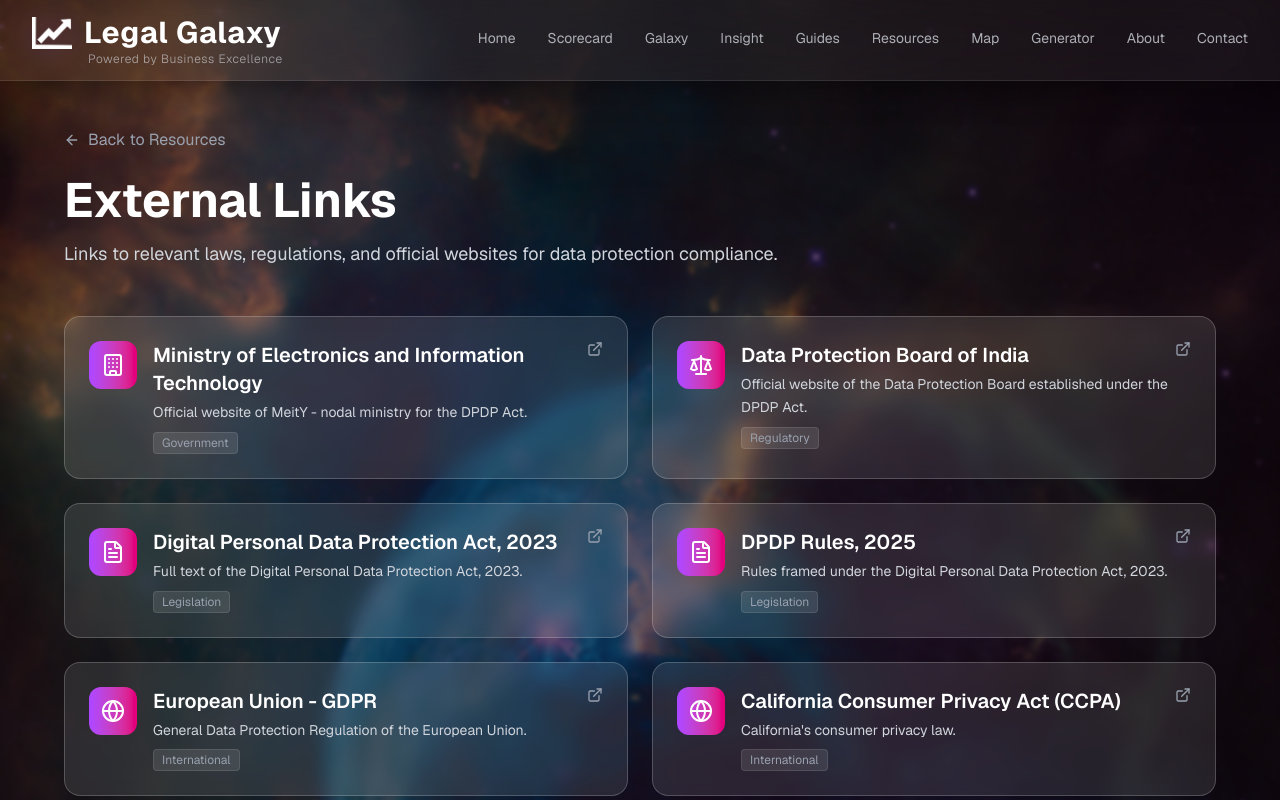
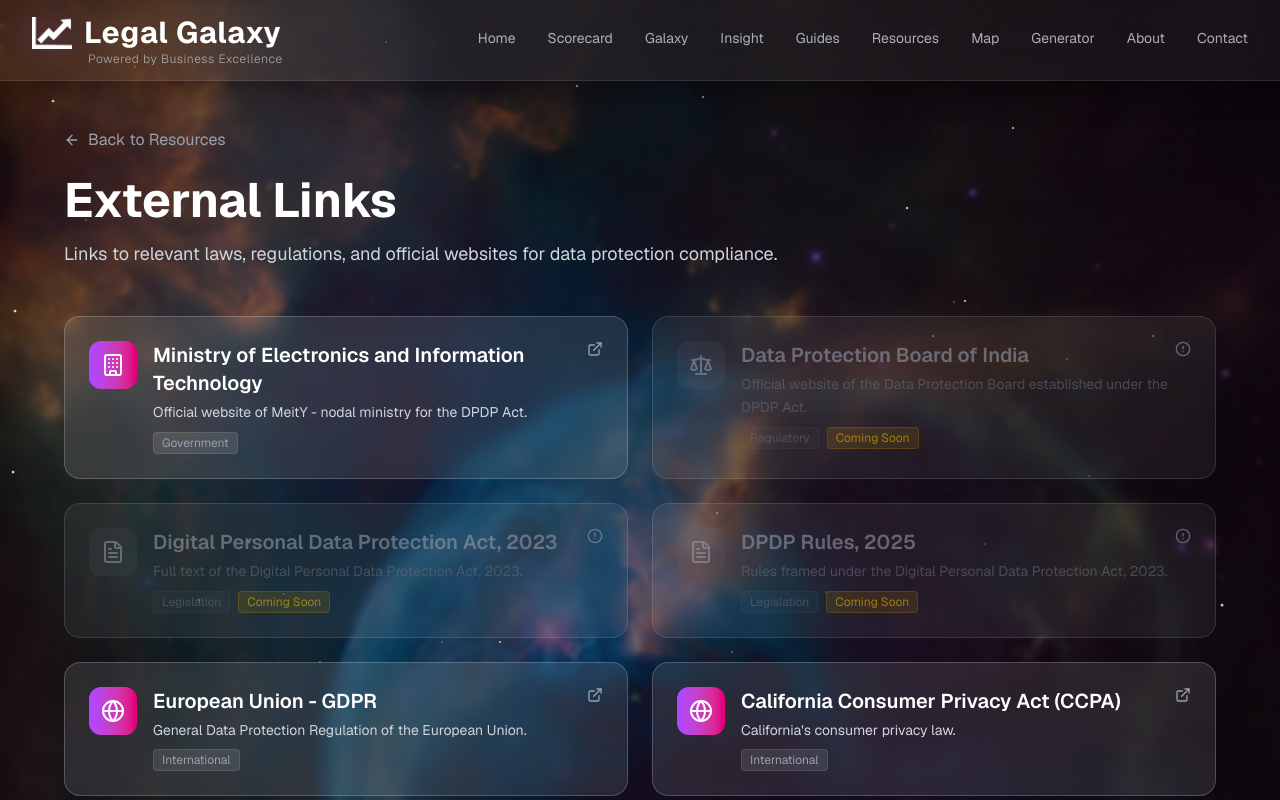
Before and after one commit to yashkulshrestha1102/data-protection-galaxy, a Next.js app: page /resources/links in a window 1280 px wide. Shown: the top 800 px of the page. Built offline with nearby package versions, Linux system fonts and the light colour scheme.

Commit message:
fix: links page converted to client component - build successful

```diff
--- a/app/resources/links/page.tsx
+++ b/app/resources/links/page.tsx
@@ -1,12 +1,31 @@
+"use client";
+
+import { useState, useEffect } from 'react';
 import Link from 'next/link';
 import { ArrowLeft, ExternalLink, Globe, FileText, Building, Scale, AlertCircle } from 'lucide-react';
 
-export const metadata = {
-  title: 'External Links | DPDP Act Resources',
-  description: 'Links to relevant laws, regulations, and official websites for data protection compliance under India\'s Digital Personal Data Protection Act 2023.',
-};
+export default function LinksPage() {
+  const [stars, setStars] = useState<React.ReactNode[]>([]);
 
-export default function LinksPage() {
+  useEffect(() => {
+    const starElements = [];
+    for (let i = 0; i < 50; i++) {
+      starElements.push(
+        <div
+          key={i}
+          className="absolute w-0.5 h-0.5 bg-white rounded-full animate-twinkle"
+          style={{
+            top: `${Math.random() * 100}%`,
+            left: `${Math.random() * 100}%`,
+            animationDelay: `${Math.random() * 5}s`,
+            opacity: Math.random() * 0.5 + 0.1,
+          }}
+        />
+      );
+    }
+    setStars(starElements);
+  }, []);
+
   const links = [
     {
       title: 'Ministry of Electronics and Information Technology',
@@ -18,21 +37,21 @@ export default function LinksPage() {
     {
       title: 'Data Protection Board of India',
       description: 'Official website of the Data Protection Board established under the DPDP Act.',
-      url: 'https://www.meity.gov.in/data-protection-board',
+      url: '#',
       icon: Scale,
       category: 'Regulatory',
     },
     {
       title: 'Digital Personal Data Protection Act, 2023',
       description: 'Full text of the Digital Personal Data Protection Act, 2023.',
-      url: 'https://www.meity.gov.in/digital-personal-data-protection-act-2023',
+      url: '#',
       icon: FileText,
       category: 'Legislation',
     },
     {
       title: 'DPDP Rules, 2025',
       description: 'Rules framed under the Digital Personal Data Protection Act, 2023.',
-      url: 'https://www.meity.gov.in/dpdp-rules-2025',
+      url: '#',
       icon: FileText,
       category: 'Legislation',
     },
@@ -80,7 +99,6 @@ export default function LinksPage() {
     },
   ];
 
-  // Function to handle link click with validation
   const handleLinkClick = (e: React.MouseEvent<HTMLAnchorElement>, url: string) => {
     if (url === '#' || url === '') {
       e.preventDefault();
@@ -98,6 +116,7 @@ export default function LinksPage() {
         <div className="absolute top-1/2 left-1/2 -translate-x-1/2 -translate-y-1/2 w-[800px] h-[800px] bg-purple-500/10 rounded-full blur-3xl animate-pulse" />
         <div className="absolute bottom-0 right-0 w-[500px] h-[500px] bg-blue-500/10 rounded-full blur-3xl animate-pulse delay-1000" />
         <div className="absolute top-0 left-0 w-[500px] h-[500px] bg-pink-500/10 rounded-full blur-3xl animate-pulse delay-2000" />
+        {stars}
       </div>
 
       <div className="max-w-6xl mx-auto relative z-10">
```
